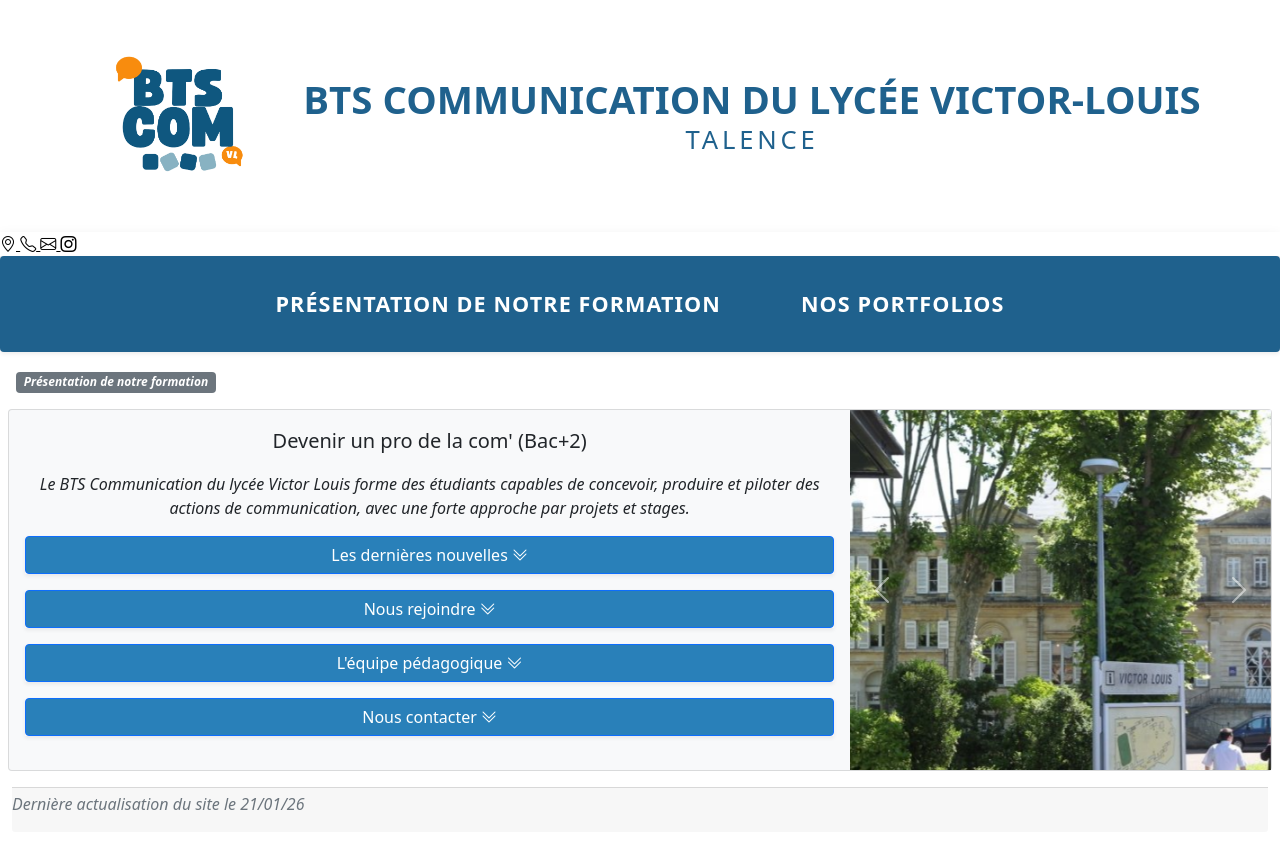
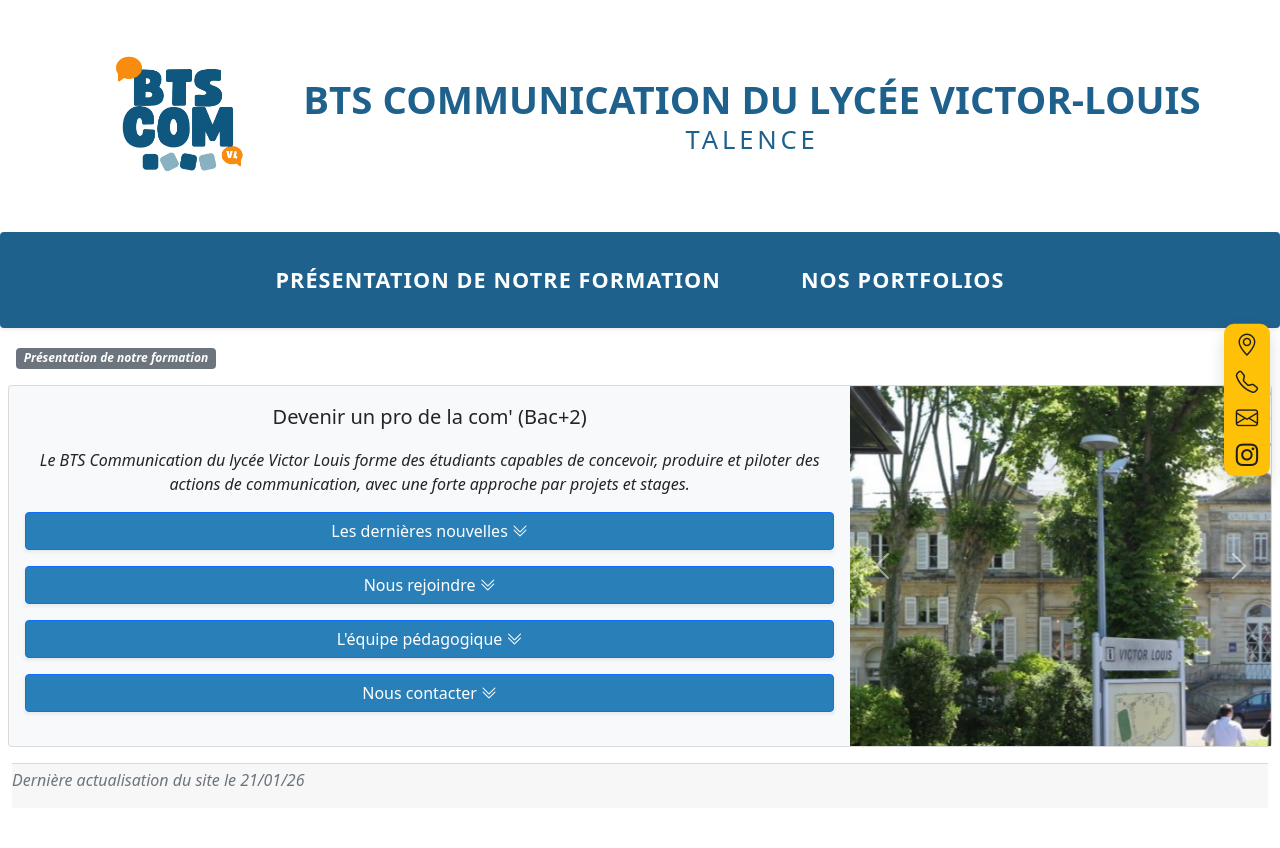
Before and after one commit to ZebreVaillant/Eval1-AssoWebSite, a plain HTML site: page index.html in a window 1280 px wide. After the commit the page ends 824 px from the top, so only its background shows below. Drawn offline with nearby package versions, Linux system fonts and the light colour scheme; a script that the page names is missing.

Commit message:
Add floating contact button styles

```diff
--- a/style.css
+++ b/style.css
@@ -142,3 +142,47 @@
 .sticky-top .nav-link i{
   font-size: 1.4rem;
 }
+/* Barre flottante fine à droite */
+.contact-floating{
+  position: fixed;
+  right: 10px;
+  top: 50%;
+  transform: translateY(-50%);
+  background: #ffc107;        /* jaune Bootstrap warning */
+  border-radius: 10px;
+  padding: 10px 8px;
+  z-index: 9999;
+
+  display: flex;
+  flex-direction: column;
+  gap: 14px;
+
+  width: 46px;                /* finesse de la barre */
+}
+
+/* Icônes */
+.contact-icon{
+  display: flex;
+  align-items: center;
+  justify-content: center;
+
+  text-decoration: none;
+  color: #1f1f1f;
+  font-size: 1.4rem;
+  line-height: 1;
+}
+
+/* Petit effet au survol */
+.contact-icon:hover{
+  opacity: 0.75;
+}
+
+/* Mobile : on réduit ou on masque (au choix) */
+@media (max-width: 576px){
+  .contact-floating{
+    width: 40px;
+    right: 6px;
+    padding: 8px 6px;
+    gap: 12px;
+  }
+}
```
